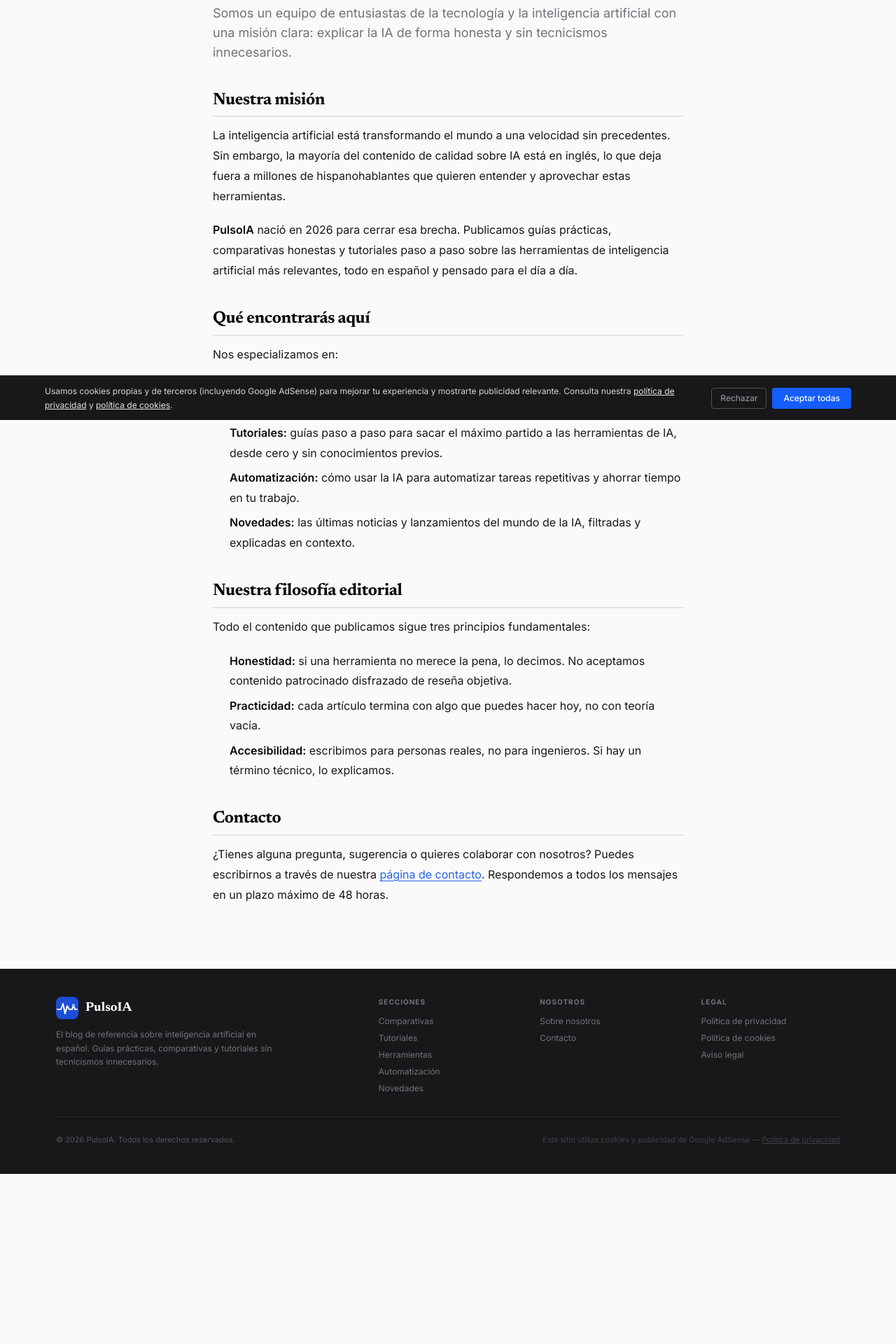
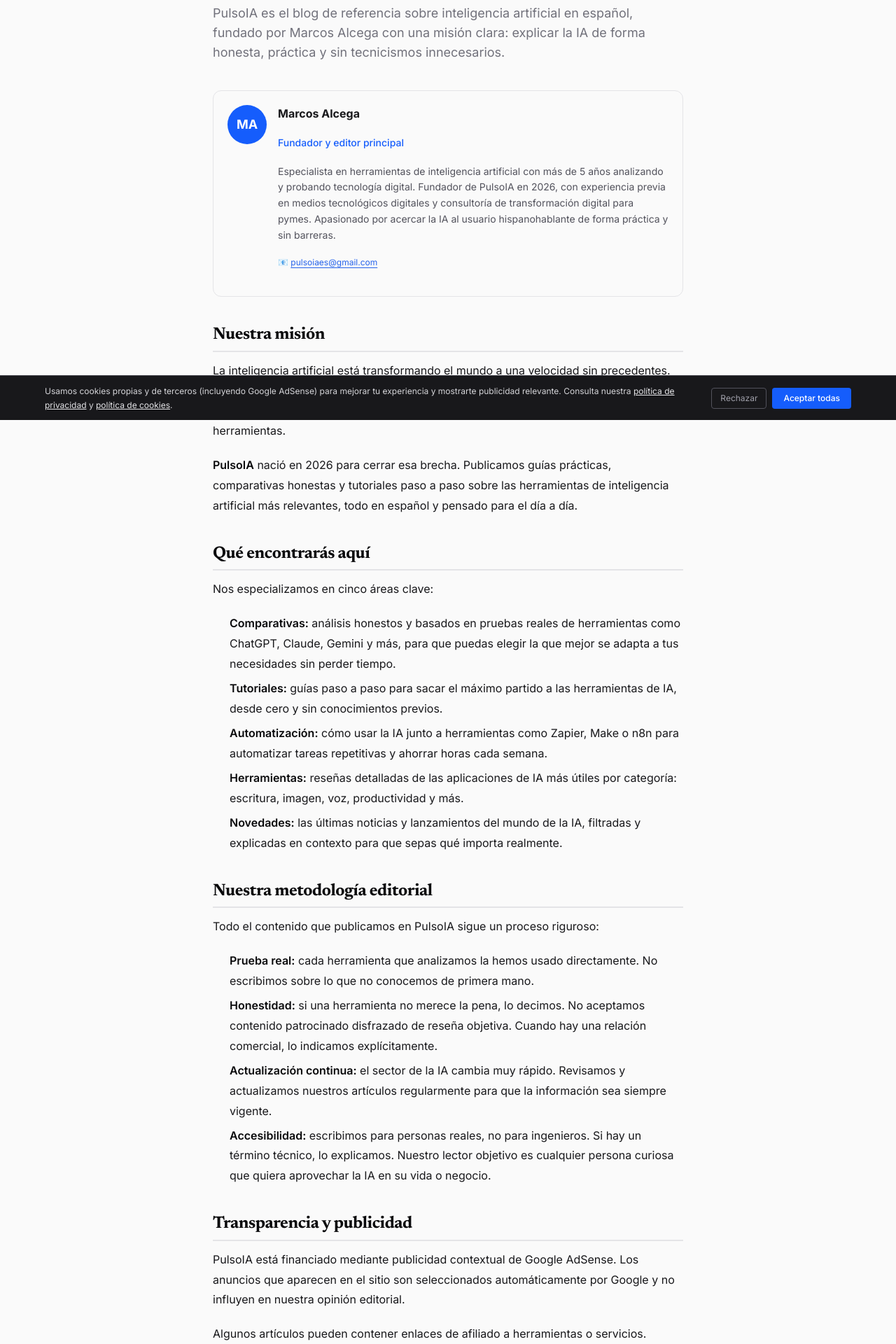
Before and after one commit to markooss122/blog-ia-espanol, a Next.js app: page /sobre-nosotros in a window 1280 px wide. Shown: the part 200-2120 px from the top of the page at 70% size. Before the commit the page ends 1877 px from the top, so only its background shows below. Built offline with nearby package versions, Linux system fonts and the light colour scheme.

Commit message:
fix: Consent Mode v2, autor con E-E-A-T en articulos, About page con credenciales reales, transparencia editorial

```diff
--- a/src/app/articulos/[slug]/page.tsx
+++ b/src/app/articulos/[slug]/page.tsx
@@ -106,16 +106,19 @@ export default async function ArticlePage({ params }: Props) {
               <AdUnit slot="3354154815" format="rectangle" className="w-full h-[250px]" />
             </div>
 
-            {/* Autor y compartir */}
-            <div className="mt-8 pt-6 border-t border-zinc-100 flex items-center justify-between">
-              <div className="flex items-center gap-2">
-                <div className="w-8 h-8 rounded-full bg-blue-600 flex items-center justify-center text-white text-xs font-bold">IA</div>
-                <div>
-                  <p className="text-xs font-semibold text-zinc-800">Equipo PulsoIA</p>
-                  <p className="text-[10px] text-zinc-400">Publicado el {date}</p>
+            {/* Autor con E-E-A-T */}
+            <div className="mt-8 pt-6 border-t border-zinc-100">
+              <div className="flex items-start gap-4 bg-zinc-50 rounded-xl p-4">
+                <div className="w-12 h-12 rounded-full bg-blue-600 flex items-center justify-center text-white text-base font-bold flex-shrink-0">MA</div>
+                <div className="flex-1">
+                  <p className="text-sm font-semibold text-zinc-900">Marcos Alcega</p>
+                  <p className="text-[11px] text-blue-600 font-medium mb-1">Editor y fundador de PulsoIA</p>
+                  <p className="text-xs text-zinc-500 leading-relaxed">
+                    Especialista en herramientas de inteligencia artificial con más de 5 años analizando tecnología. Fundador de PulsoIA, el blog de referencia sobre IA en español. Anteriormente en medios tecnológicos digitales.
+                  </p>
+                  <p className="text-[10px] text-zinc-400 mt-1">Publicado el {date} · <Link href="/sobre-nosotros" className="hover:text-blue-600 transition-colors underline">Sobre el autor</Link></p>
                 </div>
               </div>
-              <Link href="/" className="text-xs text-zinc-400 hover:text-blue-600 transition-colors">← Volver al inicio</Link>
             </div>
           </div>
         </article>
--- a/src/app/layout.tsx
+++ b/src/app/layout.tsx
@@ -28,6 +28,12 @@ export default function RootLayout({ children }: { children: React.ReactNode })
   return (
     <html lang="es">
       <head>
+        {/* Google Consent Mode v2 — debe ir ANTES que cualquier script de Google */}
+        <script
+          dangerouslySetInnerHTML={{
+            __html: `window.dataLayer = window.dataLayer || []; function gtag(){dataLayer.push(arguments);} gtag('consent', 'default', { 'ad_storage': 'denied', 'ad_user_data': 'denied', 'ad_personalization': 'denied', 'analytics_storage': 'denied', 'wait_for_update': 500 }); gtag('set', 'ads_data_redaction', true);`
+          }}
+        />
         {/* Google Funding Choices — CMP certificado IAB TCF para UE/España (obligatorio desde ene 2024) */}
         {/* eslint-disable-next-line @next/next/no-sync-scripts */}
         <script
--- a/src/app/sobre-nosotros/page.tsx
+++ b/src/app/sobre-nosotros/page.tsx
@@ -14,11 +14,25 @@ export default function AboutPage() {
           ¿Quiénes somos?
         </h1>
         <p className="text-lg text-zinc-500">
-          Somos un equipo de entusiastas de la tecnología y la inteligencia artificial con una misión clara: explicar la IA de forma honesta y sin tecnicismos innecesarios.
+          PulsoIA es el blog de referencia sobre inteligencia artificial en español, fundado por Marcos Alcega con una misión clara: explicar la IA de forma honesta, práctica y sin tecnicismos innecesarios.
         </p>
       </header>
 
       <div className="prose">
+
+        {/* Autor principal con E-E-A-T */}
+        <div className="not-prose bg-zinc-50 border border-zinc-200 rounded-xl p-5 mb-8 flex items-start gap-4">
+          <div className="w-14 h-14 rounded-full bg-blue-600 flex items-center justify-center text-white text-lg font-bold flex-shrink-0">MA</div>
+          <div>
+            <p className="font-bold text-zinc-900 text-base">Marcos Alcega</p>
+            <p className="text-sm text-blue-600 font-medium mb-2">Fundador y editor principal</p>
+            <p className="text-sm text-zinc-600 leading-relaxed">
+              Especialista en herramientas de inteligencia artificial con más de 5 años analizando y probando tecnología digital. Fundador de PulsoIA en 2026, con experiencia previa en medios tecnológicos digitales y consultoría de transformación digital para pymes. Apasionado por acercar la IA al usuario hispanohablante de forma práctica y sin barreras.
+            </p>
+            <p className="text-xs text-zinc-400 mt-2">📧 <a href="mailto:pulsoiaes@gmail.com" className="text-blue-600 hover:underline">pulsoiaes@gmail.com</a></p>
+          </div>
+        </div>
+
         <h2>Nuestra misión</h2>
         <p>
           La inteligencia artificial está transformando el mundo a una velocidad sin precedentes. Sin embargo, la mayoría del contenido de calidad sobre IA está en inglés, lo que deja fuera a millones de hispanohablantes que quieren entender y aprovechar estas herramientas.
@@ -28,27 +42,37 @@ export default function AboutPage() {
         </p>
 
         <h2>Qué encontrarás aquí</h2>
-        <p>Nos especializamos en:</p>
+        <p>Nos especializamos en cinco áreas clave:</p>
         <ul>
-          <li><strong>Comparativas:</strong> análisis honestos de herramientas como ChatGPT, Claude, Gemini y más, para que puedas elegir la que mejor se adapta a tus necesidades.</li>
+          <li><strong>Comparativas:</strong> análisis honestos y basados en pruebas reales de herramientas como ChatGPT, Claude, Gemini y más, para que puedas elegir la que mejor se adapta a tus necesidades sin perder tiempo.</li>
           <li><strong>Tutoriales:</strong> guías paso a paso para sacar el máximo partido a las herramientas de IA, desde cero y sin conocimientos previos.</li>
-          <li><strong>Automatización:</strong> cómo usar la IA para automatizar tareas repetitivas y ahorrar tiempo en tu trabajo.</li>
-          <li><strong>Novedades:</strong> las últimas noticias y lanzamientos del mundo de la IA, filtradas y explicadas en contexto.</li>
+          <li><strong>Automatización:</strong> cómo usar la IA junto a herramientas como Zapier, Make o n8n para automatizar tareas repetitivas y ahorrar horas cada semana.</li>
+          <li><strong>Herramientas:</strong> reseñas detalladas de las aplicaciones de IA más útiles por categoría: escritura, imagen, voz, productividad y más.</li>
+          <li><strong>Novedades:</strong> las últimas noticias y lanzamientos del mundo de la IA, filtradas y explicadas en contexto para que sepas qué importa realmente.</li>
         </ul>
 
-        <h2>Nuestra filosofía editorial</h2>
+        <h2>Nuestra metodología editorial</h2>
         <p>
-          Todo el contenido que publicamos sigue tres principios fundamentales:
+          Todo el contenido que publicamos en PulsoIA sigue un proceso riguroso:
         </p>
         <ul>
-          <li><strong>Honestidad:</strong> si una herramienta no merece la pena, lo decimos. No aceptamos contenido patrocinado disfrazado de reseña objetiva.</li>
-          <li><strong>Practicidad:</strong> cada artículo termina con algo que puedes hacer hoy, no con teoría vacía.</li>
-          <li><strong>Accesibilidad:</strong> escribimos para personas reales, no para ingenieros. Si hay un término técnico, lo explicamos.</li>
+          <li><strong>Prueba real:</strong> cada herramienta que analizamos la hemos usado directamente. No escribimos sobre lo que no conocemos de primera mano.</li>
+          <li><strong>Honestidad:</strong> si una herramienta no merece la pena, lo decimos. No aceptamos contenido patrocinado disfrazado de reseña objetiva. Cuando hay una relación comercial, lo indicamos explícitamente.</li>
+          <li><strong>Actualización continua:</strong> el sector de la IA cambia muy rápido. Revisamos y actualizamos nuestros artículos regularmente para que la información sea siempre vigente.</li>
+          <li><strong>Accesibilidad:</strong> escribimos para personas reales, no para ingenieros. Si hay un término técnico, lo explicamos. Nuestro lector objetivo es cualquier persona curiosa que quiera aprovechar la IA en su vida o negocio.</li>
         </ul>
+
+        <h2>Transparencia y publicidad</h2>
+        <p>
+          PulsoIA está financiado mediante publicidad contextual de Google AdSense. Los anuncios que aparecen en el sitio son seleccionados automáticamente por Google y no influyen en nuestra opinión editorial.
+        </p>
+        <p>
+          Algunos artículos pueden contener enlaces de afiliado a herramientas o servicios. Cuando esto ocurre, lo indicamos claramente en el artículo. Una comisión de afiliado nunca condiciona nuestra valoración: si una herramienta no es buena, lo decimos aunque tengamos un enlace de afiliado.
+        </p>
 
         <h2>Contacto</h2>
         <p>
-          ¿Tienes alguna pregunta, sugerencia o quieres colaborar con nosotros? Puedes escribirnos a través de nuestra <a href="/contacto">página de contacto</a>. Respondemos a todos los mensajes en un plazo máximo de 48 horas.
+          ¿Tienes alguna pregunta, sugerencia, corrección o quieres proponer una colaboración? Puedes escribirnos a través de nuestra <a href="/contacto">página de contacto</a> o directamente a <a href="mailto:pulsoiaes@gmail.com">pulsoiaes@gmail.com</a>. Respondemos a todos los mensajes en un plazo máximo de 48 horas.
         </p>
       </div>
     </div>
```
